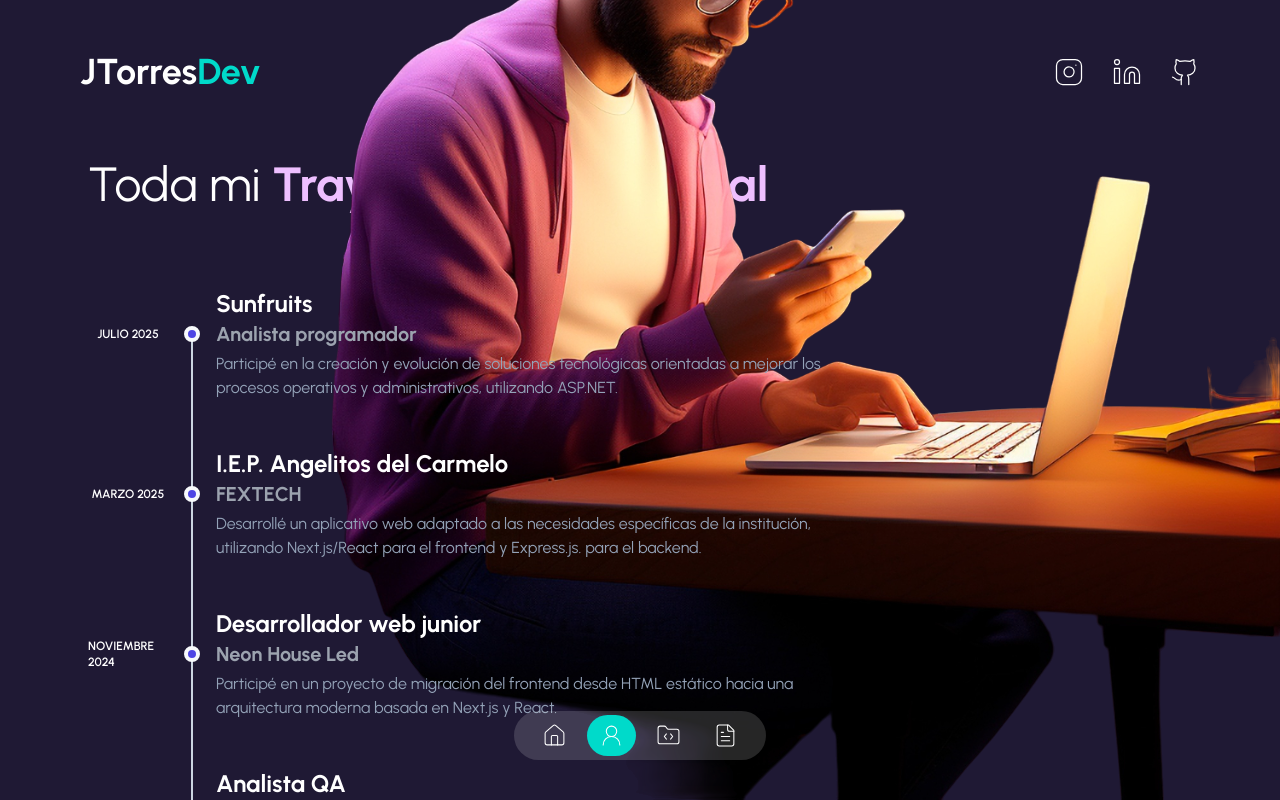
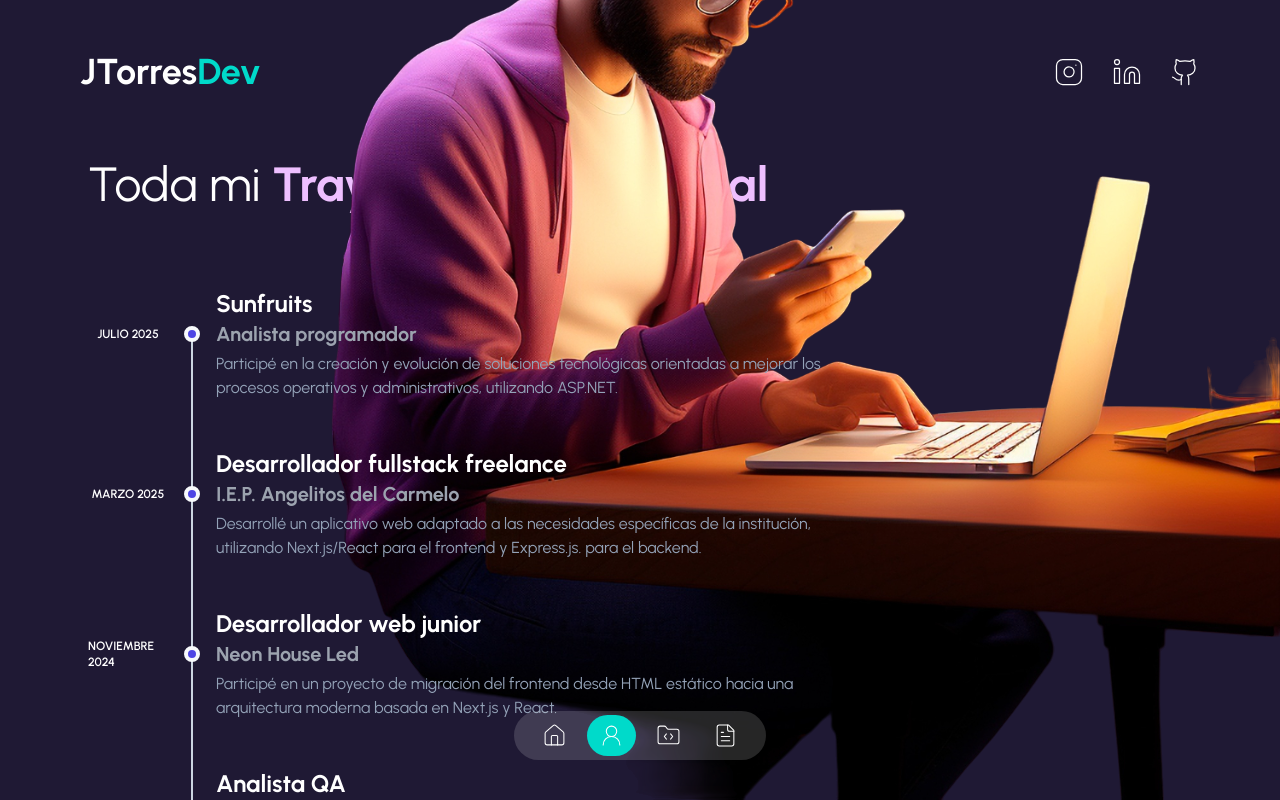
Before and after one commit to SantaPrograma/MyPortfolioWeb, a Next.js app: page /about-me in a window 1280 px wide. Shown: the top 800 px of the page. Built offline with nearby package versions, Linux system fonts and the light colour scheme.

Commit message:
Correccion de subtitulo en data.tsx

```diff
--- a/data.tsx
+++ b/data.tsx
@@ -69,8 +69,8 @@ export const dataAboutPage = [
     },
     {
         id: 4,
-        title: "I.E.P. Angelitos del Carmelo",
-        subtitle: "FEXTECH",
+        title: "Desarrollador fullstack freelance",
+        subtitle: "I.E.P. Angelitos del Carmelo",
         description: "Desarrollé un aplicativo web adaptado a las necesidades específicas de la institución, utilizando Next.js/React para el frontend y Express.js. para el backend.",
         date: "Marzo 2025",
     },
```
